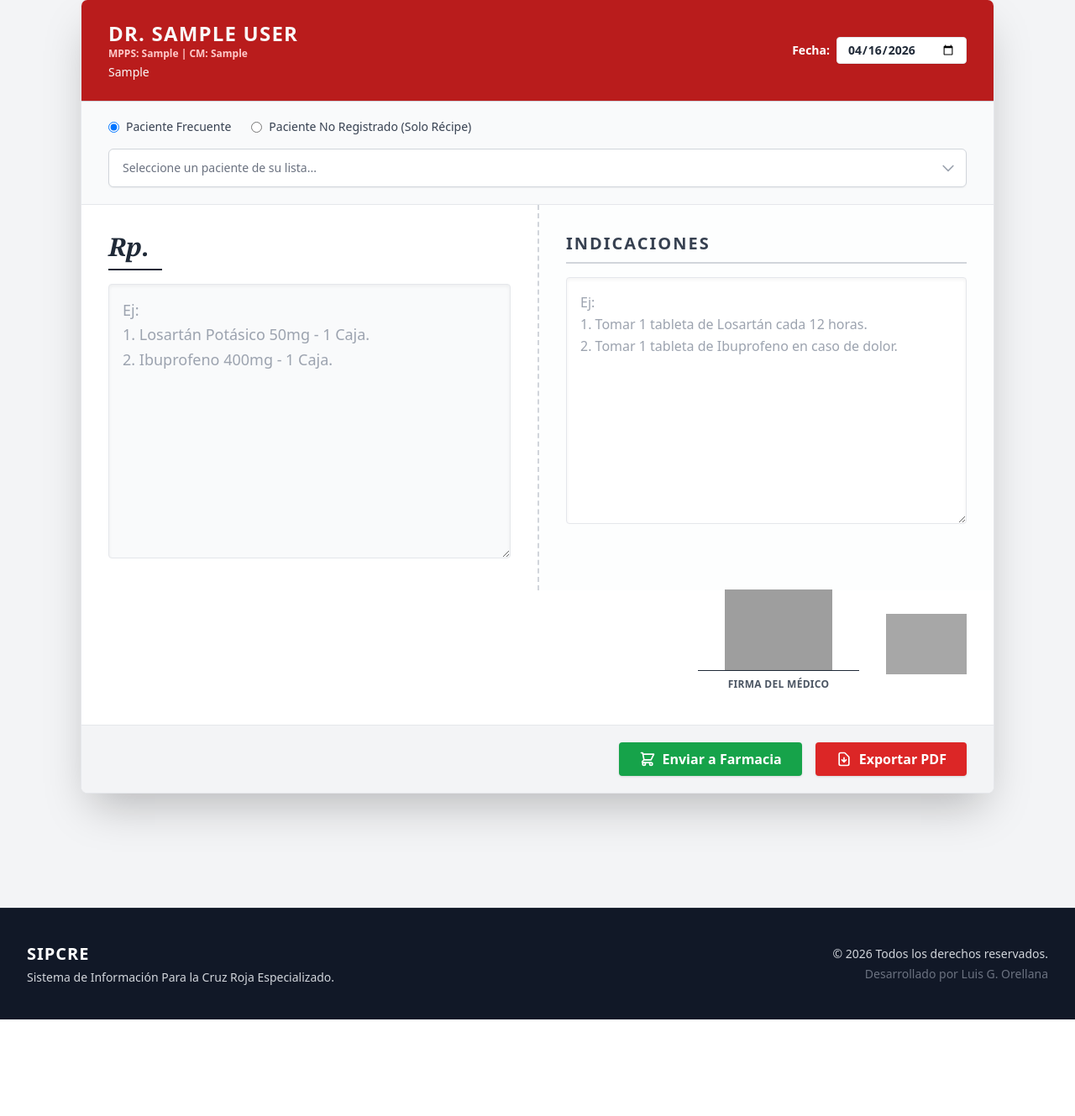
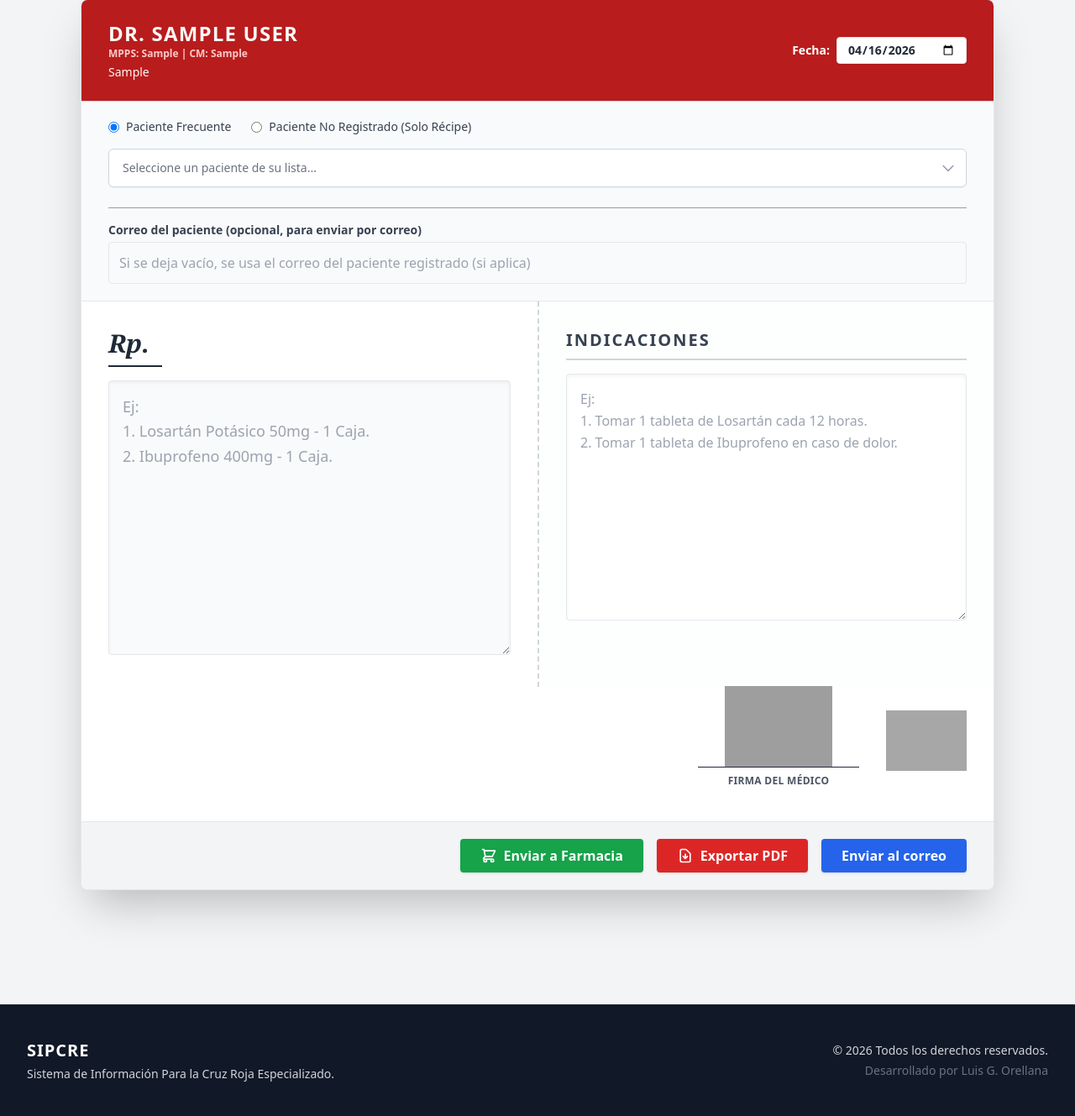
Before and after one commit to LUGOS-GX/SIPCRE, a Django app: page /medico/recipe/nuevo in a window 1280 px wide. Shown: the part 189-1518 px from the top of the page at 84% size. Before the commit the page ends 1403 px from the top, so only its background shows below. Run offline with Django 5.2, Linux system fonts and the light colour scheme; a user stored in the database is signed in; tables that the repository leaves empty hold one stand-in row (values such as "Sample post"); grey boxes marked "Sample" are stand-in pictures; some libraries are stand-ins or nearby versions; grey boxes are pictures that could not be loaded.

Commit message:
implementación de envios al correo

```diff
--- a/administracion/views.py
+++ b/administracion/views.py
@@ -631,7 +631,8 @@ def datos_estadisticas(request):
             })
 
         # 4. EXÁMENES (Lógica exacta del laboratorio)
-        ordenes = SolicitudExamen.objects.filter(fecha_solicitud__gte=inicio)
+        # Excluimos las externas para que la estadística refleje solo la carga interna del ambulatorio.
+        ordenes = SolicitudExamen.objects.filter(fecha_solicitud__gte=inicio, procesar_en_lab=True)
         todos_examenes_lista = []
         for orden in ordenes:
             if orden.examenes_solicitados:
--- a/medico/templates/medico/crear_recipe.html
+++ b/medico/templates/medico/crear_recipe.html
@@ -107,6 +107,12 @@
                     <input type="text" name="cedula_manual" id="ci_manual" placeholder="Ej. 12345678" class="w-full border border-gray-300 rounded px-3 py-2 focus:border-blue-500" maxlength="15" title="Ingrese una cédula válida" oninput="this.value = this.value.replace(/[^0-9]/g, '')">
                 </div>
             </div>
+
+            <div class="mt-6 border-t border-gray-700/50 pt-4">
+                <label class="block text-sm font-semibold text-gray-700 mb-1">Correo del paciente (opcional, para enviar por correo)</label>
+                <input type="email" name="correo_paciente" placeholder="Si se deja vacío, se usa el correo del paciente registrado (si aplica)" class="w-full border border-gray-200 rounded p-3 text-gray-800 focus:outline-none focus:border-blue-500 transition bg-gray-50">
+            </div>
+
         </div>
 
         <div class="grid grid-cols-1 md:grid-cols-2">
@@ -160,6 +166,10 @@
             <button type="submit" name="accion" value="exportar_pdf" class="bg-red-600 hover:bg-red-700 text-white font-bold py-2 px-6 rounded shadow hover:shadow-lg transition flex items-center">
                 <svg class="btn-generar-pdf w-5 h-5 mr-2" fill="none" stroke="currentColor" viewBox="0 0 24 24"><path stroke-linecap="round" stroke-linejoin="round" stroke-width="2" d="M12 10v6m0 0l-3-3m3 3l3-3m2 8H7a2 2 0 01-2-2V5a2 2 0 012-2h5.586a1 1 0 01.707.293l5.414 5.414a1 1 0 01.293.707V19a2 2 0 01-2 2z"></path></svg>
                 Exportar PDF
+            </button>
+
+            <button type="submit" name="accion" value="enviar_correo" class="bg-blue-600 hover:bg-blue-700 text-white font-bold py-2 px-6 rounded shadow hover:shadow-lg transition flex items-center">
+                Enviar al correo
             </button>
 
         </div>
--- a/medico/templates/medico/solicitar_examenes.html
+++ b/medico/templates/medico/solicitar_examenes.html
@@ -135,6 +135,9 @@
                 <svg class="btn-generar-pdf w-5 h-5 mr-2" fill="none" stroke="currentColor" viewBox="0 0 24 24"><path stroke-linecap="round" stroke-linejoin="round" stroke-width="2" d="M12 10v6m0 0l-3-3m3 3l3-3m2 8H7a2 2 0 01-2-2V5a2 2 0 012-2h5.586a1 1 0 01.707.293l5.414 5.414a1 1 0 01.293.707V19a2 2 0 01-2 2z"></path></svg>
                 Guardar y Exportar PDF
             </button>
+            <button type="submit" name="accion" value="enviar_correo" class="bg-rose-600 hover:bg-rose-700 text-white font-bold py-3 px-8 rounded-lg shadow-md transition flex items-center justify-center">
+                Enviar al correo
+            </button>
 
         </div>
     </form>
--- a/medico/views.py
+++ b/medico/views.py
@@ -3,7 +3,7 @@ from django.utils import timezone
 from datetime import timedelta
 from django.contrib import messages
 from django.http import HttpResponse, JsonResponse
-from django.template.loader import get_template
+from django.template.loader import get_template, render_to_string
 from django.urls import reverse
 from django.core.files.base import ContentFile
 from django.views.decorators.http import require_POST
@@ -16,6 +16,7 @@ from administracion.models import Cita, Paciente, Medico
 from farmacia.models import OrdenFarmacia
 from laboratorio.models import SolicitudExamen
 from usuarios.decorators import rol_requerido
+from core.correo_utils import enviar_documento_pdf_async
 import json
 import base64
 import io
@@ -436,7 +437,7 @@ def crear_recipe(request):
     except AttributeError:
         return redirect('landing_page')
 
-    # NUEVO: Detectar si esta vista se abrió como ventana emergente (popup)
+    #Detecta si esta vista se abrió como ventana emergente (popup)
     is_popup = request.GET.get('popup', request.POST.get('popup', '0'))
 
     if request.method == 'POST':
@@ -477,6 +478,16 @@ def crear_recipe(request):
             indicaciones=indicaciones
         )
 
+        if accion == 'enviar_correo':
+           correo_destino = request.POST.get('correo_paciente', '').strip()
+           if not correo_destino and paciente_seleccionado:
+               correo_destino = paciente_seleccionado.email
+           if not correo_destino:
+               messages.warning(request, "Para enviar el récipe por correo debe indicar un correo (o seleccionar un paciente registrado que tenga correo).")
+               if is_popup == '1':
+                   return redirect(f"{reverse('crear_recipe')}?popup=1")
+               return redirect('crear_recipe')
+
         if accion == 'exportar_pdf':
             messages.success(request, "Récipe guardado exitosamente. Generando PDF...")
 
@@ -500,12 +511,31 @@ def crear_recipe(request):
             else:
                 messages.warning(request, "Error: Debe seleccionar un paciente o ingresar sus datos manualmente.")
 
-            # NUEVO: Si es popup, inyectamos un script que simplemente cierra la ventana flotante
-            # y deja al médico en su historia clínica original sin borrar lo que ha escrito.
             if is_popup == '1':
                 return HttpResponse("<script>window.close();</script>")
 
             return redirect('dashboard_medico')
+
+        elif accion == 'enviar_correo':
+           firma_b64 = image_to_base64(medico_perfil.firma)
+           sello_b64 = image_to_base64(medico_perfil.sello)
+           cuerpo = render_to_string('medico/correo_documento.html', {
+               'titulo_documento': 'Récipe Médico',
+               'nombre_paciente': nombre_final,
+               'medico_nombre': medico_perfil.nombre,
+           })
+           enviar_documento_pdf_async(
+               template_pdf='medico/recipe_pdf.html',
+               context_pdf={'recipe': recipe_nuevo, 'firma_b64': firma_b64, 'sello_b64': sello_b64},
+               asunto=f"Récipe médico - {nombre_final}",
+               cuerpo_html=cuerpo,
+               destinatario=correo_destino,
+               nombre_archivo=f"Recipe_{cedula_final or recipe_nuevo.id}.pdf",
+           )
+           messages.success(request, f"Récipe enviándose al correo {correo_destino}.")
+           if is_popup == '1':
+               return HttpResponse("<script>window.close();</script>")
+           return redirect('dashboard_medico')
 
     # CORRECCIÓN: Salto a través de ExpedienteBase usando doble guion bajo
     pacientes_ids = ConsultaEvolucion.objects.filter(medico=medico_perfil).values_list('expediente__paciente_id', flat=True).distinct()
@@ -574,7 +604,7 @@ def solicitar_examenes(request):
             observacion = request.POST.get('observacion')
             accion = request.POST.get('accion')
 
-            # NUEVO: Capturamos el correo del paciente
+            #Capturamos el correo del paciente
             correo_paciente = request.POST.get('correo_paciente')
 
             # 4. Validar que al menos haya seleccionado un examen o escrito algo en otros
@@ -583,20 +613,51 @@ def solicitar_examenes(request):
                 return redirect('solicitar_examenes')
 
             # 5. Creamos la orden
+            # Si se emite en PDF, el paciente la procesa FUERA del ambulatorio: la orden
+            # no debe entrar a la cola del laboratorio ni contar en sus estadísticas.
+            es_externa = accion in ('generar_pdf', 'enviar_correo')
+
+            correo_destino = correo_paciente
+            if not correo_destino and paciente_seleccionado:
+                correo_destino = paciente_seleccionado.email
+            if accion == 'enviar_correo' and not correo_destino:
+                messages.warning(request, "Para enviar la solicitud por correo debe indicar un correo (o seleccionar un paciente registrado que tenga correo).")
+                return redirect('solicitar_examenes')
+
             orden = SolicitudExamen.objects.create(
-                paciente=paciente_seleccionado, # MEJORA: Guardamos el enlace al paciente para que la búsqueda de correo automático funcione
+                paciente=paciente_seleccionado,
                 nombre_paciente=nombre,
                 cedula_paciente=cedula,
-                correo_paciente=correo_paciente, # NUEVO: Guardamos el correo en la BD
+                correo_paciente=correo_paciente,
                 medico=medico_perfil,
                 examenes_solicitados=examenes_str,
                 otros=otros,
-                observacion=observacion
+                observacion=observacion,
+                procesar_en_lab=not es_externa,
+                estado='Externa' if es_externa else 'Pendiente',
             )
 
             if accion == 'generar_pdf':
                 messages.success(request, f"Orden registrada. Generando PDF de {nombre}...")
                 return redirect(f"/medico/?pdf_orden_id={orden.id}")
+            elif accion == 'enviar_correo':
+                firma_b64 = image_to_base64(medico_perfil.firma)
+                sello_b64 = image_to_base64(medico_perfil.sello)
+                cuerpo = render_to_string('medico/correo_documento.html', {
+                    'titulo_documento': 'Solicitud de Laboratorio e Imagenología',
+                    'nombre_paciente': nombre,
+                    'medico_nombre': medico_perfil.nombre,
+                })
+                enviar_documento_pdf_async(
+                    template_pdf='medico/orden_pdf.html',
+                    context_pdf={'orden': orden, 'firma_b64': firma_b64, 'sello_b64': sello_b64},
+                    asunto=f"Solicitud de exámenes - {nombre}",
+                    cuerpo_html=cuerpo,
+                    destinatario=correo_destino,
+                    nombre_archivo=f"Solicitud_{orden.cedula_paciente}.pdf",
+                )
+                messages.success(request, f"Solicitud enviándose al correo {correo_destino}.")
+                return redirect('dashboard_medico')
             else:
                 messages.success(request, f"Orden enviada al laboratorio a nombre de {nombre}")
                 return redirect('dashboard_medico')
@@ -604,7 +665,7 @@ def solicitar_examenes(request):
         except Exception as e:
             messages.error(request, f"Error al enviar la solicitud: {str(e)}")
 
-    # CORRECCIÓN: Salto a través de ExpedienteBase usando doble guion bajo
+    # Salto a través de ExpedienteBase usando doble guion bajo
     pacientes_ids = ConsultaEvolucion.objects.filter(medico=medico_perfil).values_list('expediente__paciente_id', flat=True).distinct()
     pacientes_del_medico = Paciente.objects.filter(id__in=pacientes_ids).order_by('nombres')
 
@@ -934,6 +995,7 @@ def generar_constancia(request, paciente_uuid):
 
     if request.method == 'POST':
         motivo_texto = request.POST.get('motivo_texto', '').strip()
+        accion = request.POST.get('accion', 'ver')  # 'ver' (imprimir) o 'enviar_correo'
 
         if motivo_texto:
             constancia = ConstanciaMedica.objects.create(
@@ -942,10 +1004,8 @@ def generar_constancia(request, paciente_uuid):
                 motivo_texto=motivo_texto
             )
 
-            # --- CORRECCIÓN: Usamos exactamente los nombres de tus campos ---
             firma_b64 = image_to_base64(medico.firma)
             sello_b64 = image_to_base64(medico.sello)
-            # ---------------------------------------------------------------
 
             context = {
                 'constancia': constancia,
@@ -954,6 +1014,31 @@ def generar_constancia(request, paciente_uuid):
                 'firma_b64': firma_b64,
                 'sello_b64': sello_b64,
             }
+
+            if accion == 'enviar_correo':
+                # Destino: el correo indicado en el formulario o el del paciente registrado.
+                correo_destino = request.POST.get('correo_paciente', '').strip() or paciente.email
+                if not correo_destino:
+                    messages.warning(request, "El paciente no tiene correo registrado. Indique un correo para enviar la constancia.")
+                    return redirect('ver_expediente_unificado', paciente_uuid=paciente.uuid)
+
+                cuerpo = render_to_string('medico/correo_documento.html', {
+                    'titulo_documento': 'Constancia Médica',
+                    'nombre_paciente': paciente.nombres,
+                    'medico_nombre': medico.nombre,
+                })
+                enviar_documento_pdf_async(
+                    template_pdf='medico/constancia_pdf.html',
+                    context_pdf=context,
+                    asunto=f"Constancia médica - {paciente.nombres}",
+                    cuerpo_html=cuerpo,
+                    destinatario=correo_destino,
+                    nombre_archivo=f"Constancia_{paciente.cedula}.pdf",
+                )
+                messages.success(request, f"Constancia enviándose al correo {correo_destino}.")
+                return redirect('ver_expediente_unificado', paciente_uuid=paciente.uuid)
+
+            # Acción por defecto: mostrar la constancia imprimible en el navegador.
             return render(request, 'medico/constancia_pdf.html', context)
         else:
             messages.error(request, "El texto de la constancia no puede estar vacío.")
--- a/tesis/settings/base.py
+++ b/tesis/settings/base.py
@@ -189,3 +189,5 @@ LOGGING = {
         },
     },
 }
+
+PDF_ENGINE = 'chromium'
--- a/tesis/settings/dev.py
+++ b/tesis/settings/dev.py
@@ -1,7 +1,11 @@
 from .base import *
+import os
 
 DEBUG = True
 
 ALLOWED_HOSTS = ['localhost', '127.0.0.1']
 
-EMAIL_BACKEND = 'django.core.mail.backends.console.EmailBackend'
+if os.environ.get('EMAIL_BACKEND') == 'smtp':
+    EMAIL_BACKEND = 'django.core.mail.backends.smtp.EmailBackend'
+else:
+    EMAIL_BACKEND = 'django.core.mail.backends.console.EmailBackend'
```
Also changed, not shown: core/correo_utils.py (added, +74 -0 lines), core/pdf_utils.py (added, +54 -0 lines), laboratorio/models.py (+6 -1 lines), laboratorio/views.py (+7 -4 lines), medico/templates/medico/correo_documento.html (added, +32 -0 lines), medico/templates/medico/ver_expediente.html (+8 -1 lines), laboratorio/migrations/0008_solicitudexamen_procesar_en_lab_and_more.py (added).
